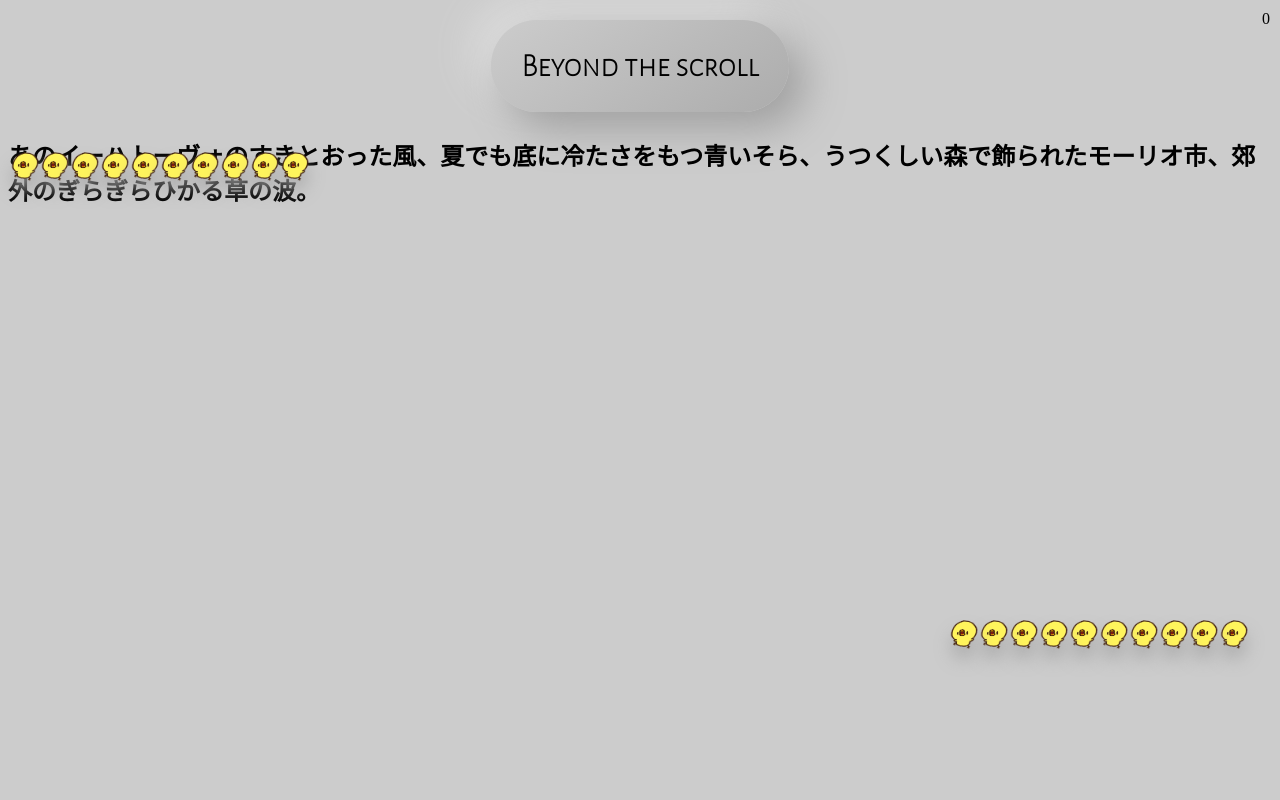
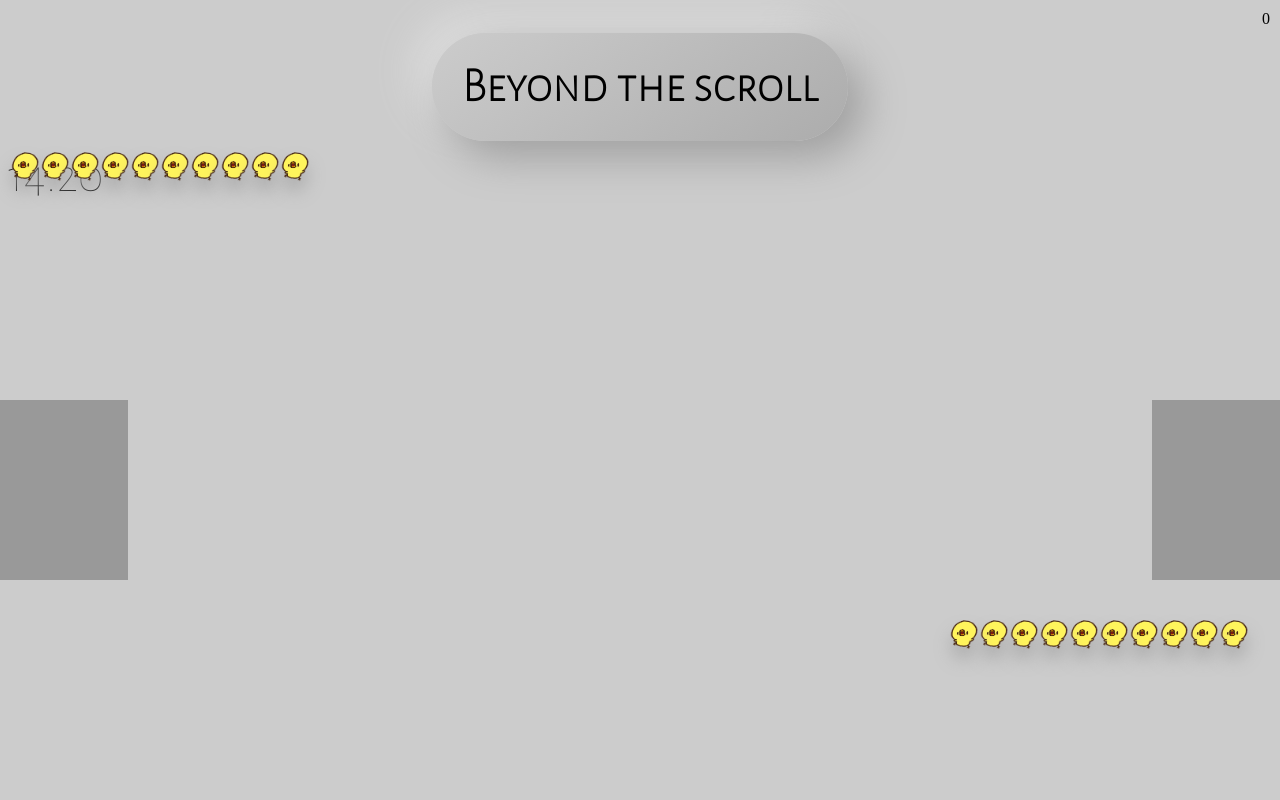
Before and after one commit to N-syk/beyond-the-scroll, a plain HTML site: page index.html in a window 1280 px wide. Shown: the top 800 px of the page. Drawn offline with Linux system fonts and the light colour scheme.

Commit message:
駅設定にしよう

```diff
--- a/index.html
+++ b/index.html
@@ -12,7 +12,7 @@
         <span id="scrollValue">0</span>
         <br>
         <h1><span id="title">Beyond the scroll</span></h1>
-        <h2>あのイーハトーヴォのすきとおった風、夏でも底に冷たさをもつ青いそら、うつくしい森で飾られたモーリオ市、郊外のぎらぎらひかる草の波。</h2>
+        <span class="whole_clock">14:<span id="clock">20</span></span>
         <script src="javascript.js"></script>
     </body>
 </html>
--- a/javascript.js
+++ b/javascript.js
@@ -19,20 +19,27 @@ $(function(){
 
     //パララックス設定
    var top = $('#box1').offset().top;
+   var bottom = $('#box11').offset().bottom;//bottomは取得できない
+   var clockOffset = $('.whole_clock').offset().top;
     $(window).scroll(function(){
         var value = $(this).scrollTop();
         $('#scrollValue').text(value);
+        $('#clock').text(20+Math.floor(value/900));
+
+        if(value > clockOffset - 30){
+            $('.whole_clock').css({
+                'position':'fixed',
+                'top':0,
+            });
+        }else{
+            $('.whole_clock').css('position','static');
+        }
 
         $('.box').each(function(i){
             $(this).css('top', top + value / (i+1));
         });
         $('.box2').each(function(i){
-            $(this).css('bottom', top + value / (i+1));
+            $(this).css('bottom', bottom + value / (i+1));
         });
-        /*$('#box1').css('top', top + value / 2);
-        $('#box2').css('top', top + value / 4);
-        $('#box3').css('top', top + value / 6);
-        $('#box4').css('top', top + value / 8);
-        $('#box5').css('top', top + value / 10);*/
     });
 });
--- a/mystyle.css
+++ b/mystyle.css
@@ -1,14 +1,56 @@
 body{
     height: 5000px;
     background: #cccccc;
+    background-image:
+        url(./img/アートボード\ 4.png),
+        url(./img/アートボード\ 4.png),
+        url(./img/アートボード\ 4.png),
+        url(./img/アートボード\ 4.png),
+        url(./img/アートボード\ 4.png),
+        url(./img/アートボード\ 4.png),
+        url(./img/アートボード\ 4.png),
+        url(./img/アートボード\ 4.png),
+        url(./img/アートボード\ 4.png),
+        url(./img/アートボード\ 4.png),
+        url(./img/アートボード\ 4.png),
+        url(./img/アートボード\ 4.png);
+    background-position:
+        top 400px left,
+        top 850px left,
+        top 2770px left,
+        top 4140px left,
+        top 400px right,
+        top 850px right,
+        top 1810px right,
+        top 2770px right,
+        top 3850px right,
+        top 4820px right,
+        calc(50% - 140px) bottom,
+        calc(50% + 140px) bottom;
+    background-repeat: no-repeat;
+    background-size:
+        10% 180px,
+        10% 1650px,
+        10% 1100px,
+        10% 1000px,
+        10% 180px,
+        10% 690px,
+        10% 690px,
+        10% 700px,
+        10% 560px,
+        10% 500px,
+        3% 130px,
+        3% 130px;
 }
 h1{
     font-family: 'Alegreya Sans SC', sans-serif;
     text-align: center;
+    font-size: 3rem;
 }
-h2{
-    padding-top: 30px;
-    font-family: 'Noto Sans JP', sans-serif;
+.whole_clock{
+    font-size: 3em;
+    top: 30px;
+    font-family: 'Alegreya Sans SC', sans-serif;
 }
 .box{
     position: fixed;
```
Also changed, not shown: img/img.png (deleted), img/アートボード 1 のコピー.png (added), img/アートボード 1.png (added), img/アートボード 3.png (added), img/アートボード 4 のコピー.png (added), img/アートボード 4.png (added), 2 other files.
